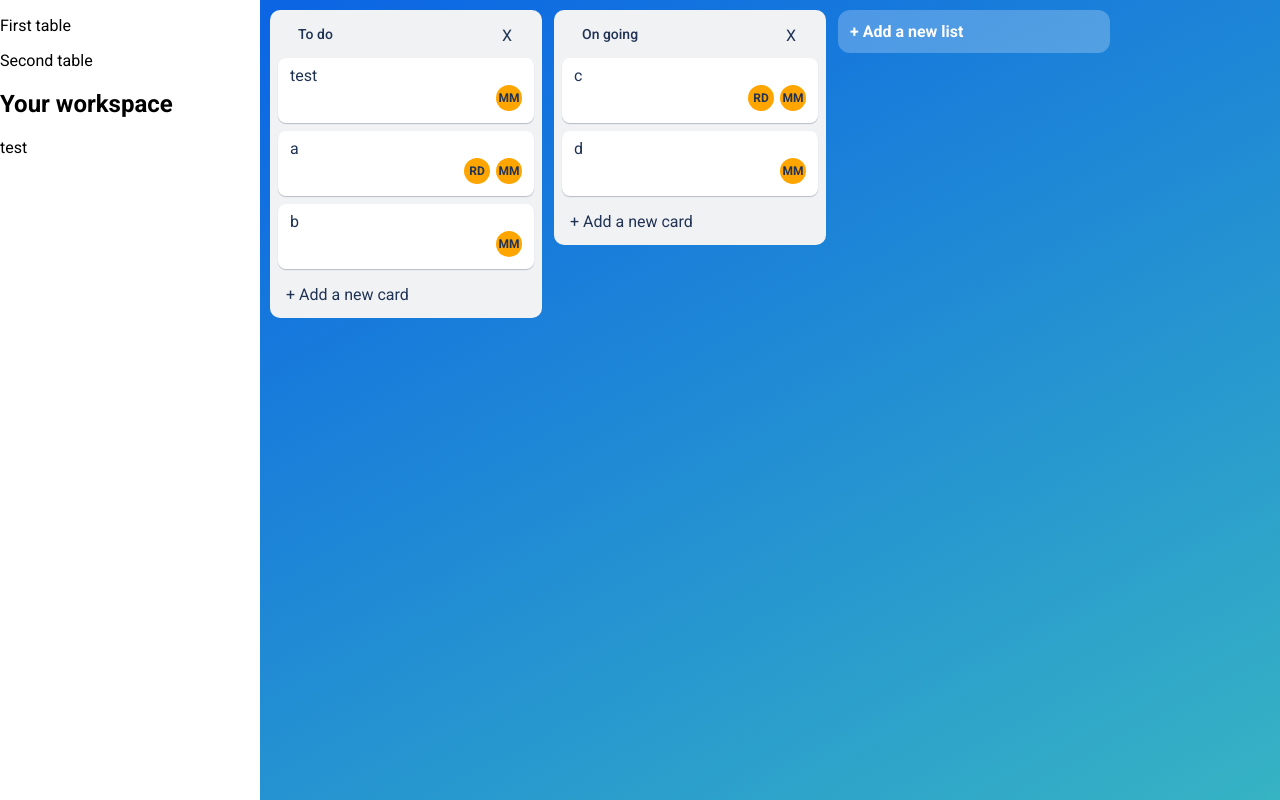
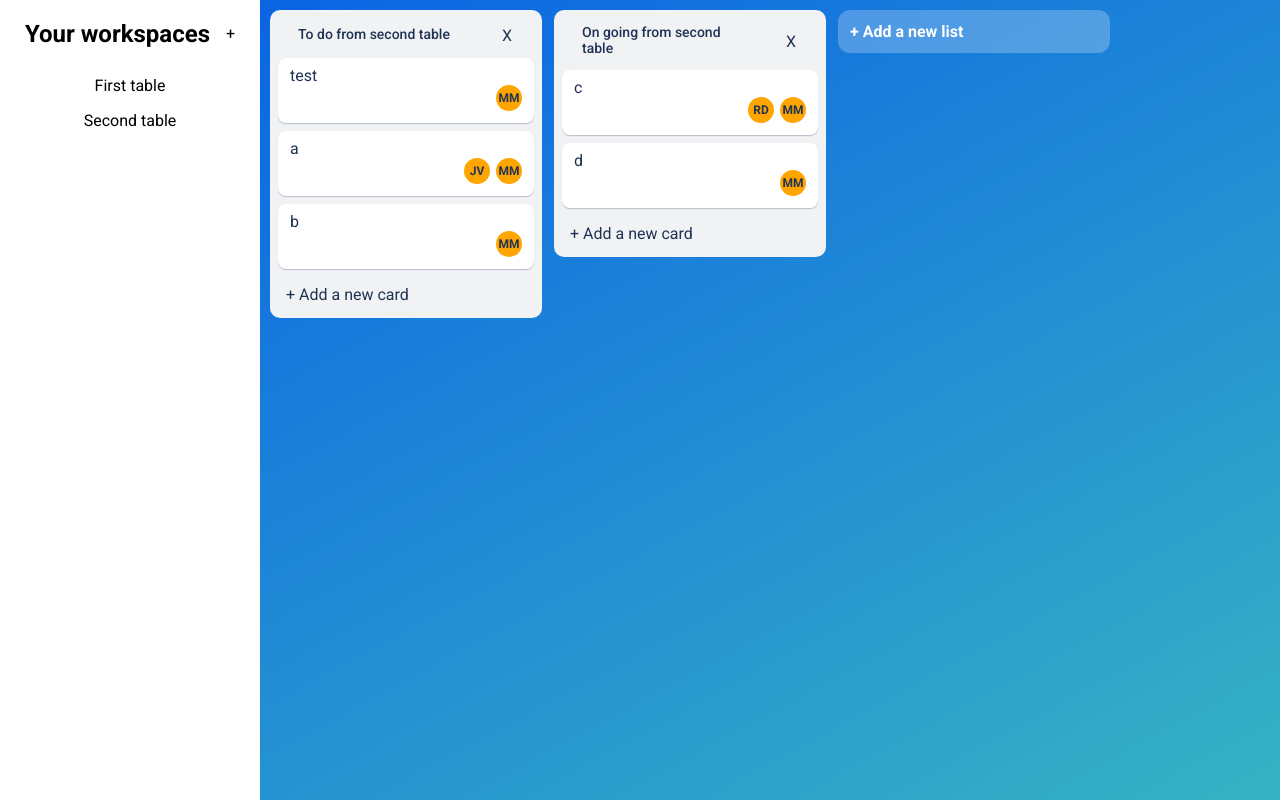
Before and after one commit to TFuZion/Trello_Clone, a Vue app in the folder TrelloClone/: page / in a window 1280 px wide. Built offline with nearby package versions, Linux system fonts and the light colour scheme; data requests are answered from the project's data file; a web font is replaced by a local one.

Commit message:
feat: start to implement table navigation from navbar

```diff
--- a/TrelloClone/src/components/NavbarComponent.vue
+++ b/TrelloClone/src/components/NavbarComponent.vue
@@ -1,22 +1,15 @@
 <script setup>
-import { onMounted, ref } from 'vue'
+import { ref } from 'vue'
 
 const props = defineProps({
     initialTables: Array
 });
 
+const emit = defineEmits(['select-table'])
+
 const tables = ref(props.initialTables)
 
-onMounted(() => {
-    console.log("initialTables value in onMounted hook");
-    console.log(props.initialTables);
-
-    console.log("tables.value in onMounted hook");
-    console.log(tables.value);
-
-})
-
-function test(){
+function test() {
     console.log("props :");
     console.log(props.initialTables);
 
@@ -31,26 +24,54 @@ function test(){
     console.log("tables.value is an array ?: ", Array.isArray(tables.value), " it is an : ", typeof tables.value);
     console.log("ref length");
     console.table(tables.value.length)
+}
 
-
+function clickOnTable(table){
+    emit('select-table', table)
 }
 
 </script>
 
 <template>
-    <h2>Your workspace</h2>
-    <button @click="test">test</button>
-    <!-- <p v-if="initialTables.length > 0">Il y a {{ initialTables.length }} element dans mon defineProps</p>
-    <p v-if="tables.length === 0">
-        Tables est vide
-    </p>
-    <p v-else>Il y a {{ tables.length }} élement dans ma ref tables</p>
-        <p v-else v-for="(table, index) in tables" :key="index">{{ table.name }}</p>
-    <button>Create table</button> -->
+    <section class="navbar">
+        <div class="header">
+            <h2>Your workspaces</h2>
+            <button>+</button>
+        </div>
+        <!-- <button @click="test" class="test-button">test</button> -->
+         <div class="table-container">
+             <button v-for="(table, index) in tables" :key="index" @click="clickOnTable(table)">{{ table.name }}</button>
+         </div>
+    </section>
 </template>
 
 <style scoped>
-    h2 {
-        /* background-color: w; */
-    }
+.navbar {
+    display: flex;
+    flex-direction: column;
+    align-items: center;
+}
+
+.header {
+    display: flex;
+    gap: 1rem;
+    margin-bottom: 0.5rem;
+}
+
+h2 {
+    /* background-color: w; */
+}
+
+.table-container {
+    display: flex;
+    flex-direction: column;
+    align-items: center;
+    gap: 1rem;
+}
+
+
+.test-button {
+    border: 2px solid black;
+    padding: 0.5rem 2rem
+}
 </style>
--- a/TrelloClone/src/components/TableComponents/TableComponent.vue
+++ b/TrelloClone/src/components/TableComponents/TableComponent.vue
@@ -1,5 +1,4 @@
 <script setup>
-import { Table } from '@/Classes/Table';
 import ListComponent from '../ListComponents/ListComponent.vue';
 import draggableComponent from 'vuedraggable';
 import {ref} from 'vue'
@@ -7,65 +6,7 @@ import { useUpdateTable } from '@/composables/tableComposables/useUpdateTable';
 import AddListComponent from '../ListComponents/AddListComponent.vue';
 
 const props = defineProps({
-  initialTable: {
-    type: Table,
-    default: {
-      // "id": 1,
-      // "name": "a",
-      // "lists": [
-      //   {
-      //     "id": 1,
-      //     "tableId": 1,
-      //     "name": "This is a default props list",
-      //     "cards": [
-      //       {
-      //         "name": "a",
-      //         "members": ["Rémi Debruyne", "Manu Max"]
-      //       },
-      //       {
-      //         "name": "b",
-      //         "members": ["Manu Max"]
-      //       }
-      //     ]
-      //   },
-      //   {
-      //     "id": 2,
-      //     "tableId": 1,
-      //     "name": "On going",
-      //     "cards": [
-      //       {
-      //         "id": 3,
-      //         "name": "c",
-      //         "members": ["Rémi Debruyne", "Manu Max"]
-      //       },
-      //       {
-      //         "id": 4,
-      //         "name": "d",
-      //         "members": ["Manu Max"]
-      //       }
-      //     ]
-      //   }
-      // ],
-      // "tags": [
-      //   {
-      //     "id": "98e8",
-      //     "color": "#4bce97",
-      //     "content": "qsdqsd"
-      //   },
-      //   {
-      //     "id": "7063",
-      //     "color": "#ffd5d2",
-      //     "content": "dqsdqs"
-      //   },
-      //   {
-      //     "id": "fe86",
-      //     "color": "#f8e6a0",
-      //     "content": "dqsdsq"
-      //   }
-      // ]
-    }
-  }
-
+  initialTable: Object
 })
 
 const table = ref(props.initialTable)
@@ -87,7 +28,7 @@ function handleAddList(newList){
   <section id="table-container">
     <draggableComponent :list="table.lists" item-key="id" group="list" tag="section" @change="handleChange" class="grid">
       <template #item="{element}">
-          <ListComponent  :initialList="element"/>
+          <ListComponent  :initial-list="element"/>
         </template>
       </draggableComponent>
       <AddListComponent @add-list="handleAddList" class="addList" />
@@ -102,7 +43,7 @@ function handleAddList(newList){
   background-size: cover;
   display: flex;
   padding: 10px;
-  gap: 12px;;
+  gap: 12px;
 }
 .grid  {
   display: flex;
--- /dev/null
+++ b/TrelloClone/src/components/TestNav.vue
@@ -0,0 +1,110 @@
+<script setup>
+  function testAlert(value) {
+    alert (value);
+  }
+</script>
+
+<template>
+    <nav>
+      <ul id="menu-accordeon">
+        <p><router-link to="./"><img id="logo" alt="logo" src="https://previews.123rf.com/images/gigisomplak/gigisomplak1711/gigisomplak171101575/90597746-ailes-pour-votre-communaut%C3%A9-logo-%C3%A0-fond-transparent-effect.jpg" /></router-link></p>
+        <br />
+        <li><RouterLink to="/projet2" title="clients" @click="testAlert('Clients !!!!!')"><span class="spanSpaceLeft"><img class="logoMenu" src="https://thumbs.dreamstime.com/b/ic%C3%B4ne-de-vecteur-menu-sur-le-fond-transparent-conception-logo-122599749.jpg" alt="Clients" /></span>Clients<span class="spanSpaceRight"></span></RouterLink></li>
+        <li><RouterLink to="/projet2" title="Menu" @click="testAlert('Menu !!!!!')"><span class="spanSpaceLeft"><img class="logoMenu" src="https://thumbs.dreamstime.com/b/ic%C3%B4ne-de-vecteur-menu-sur-le-fond-transparent-conception-logo-122599749.jpg" alt="Menu" /></span>Menu<span class="spanSpaceRight"></span></RouterLink></li>
+        <li><a href="#">Etage&nbsp&nbsp&nbsp&nbsp&nbsp &darr;</a>
+            <ul>
+              <li><RouterLink to="/projet2" title="RDC" @click="testAlert('RDC')">Rez de chaussé</RouterLink></li>
+              <li><RouterLink to="/projet2" title="1er étage" @click="testAlert('1er étage')">1er étage</RouterLink></li>
+              <li><RouterLink to="/projet2" title="2eme étage" @click="testAlert('2eme étage')">2eme étage</RouterLink></li>
+              <li><RouterLink to="/projet2" title="3eme étage" @click="testAlert('3eme étage')">3eme étage</RouterLink></li>
+            </ul>
+        </li>
+      </ul>
+    </nav>
+</template>
+
+<style>
+  #menu-accordeon {
+    padding:10px;
+    margin:0px;
+    list-style:none;
+    text-align: left;
+    width: auto;
+    color:white;
+    background-color: rgb(26, 26, 35);
+    height:100vh;
+    font-size:18px;
+  }
+  #menu-accordeon ul {
+    padding:0;
+    margin:0;
+    list-style:none;
+    text-align: center;
+  }
+  #menu-accordeon li {
+    cursor: pointer;
+    /*
+    background-color:#729EBF;
+    background-image:-webkit-linear-gradient(top, #729EBF 0%, #333A40 100%);
+    background-image: linear-gradient(to bottom, #729EBF 0%, #333A40 100%);
+    border-radius: 6px;
+    margin-bottom:2px;
+    box-shadow: 3px 3px 3px #999;
+    border:solid 1px #333A40
+    */
+  }
+  #menu-accordeon li li {
+    max-height:0;
+    overflow: hidden;
+    transition: all .5s;
+    border-radius:0;
+    background: #444;
+    box-shadow: none;
+    border:none;
+    margin:0
+  }
+  #menu-accordeon a {
+    display:block;
+    text-decoration: none;
+    color: #fff;
+    padding: 8px 0;
+    font-family: verdana;
+  }
+  #menu-accordeon ul li a, #menu-accordeon li:hover li a {
+    font-size:12px;
+  }
+
+  #menu-accordeon li:hover {
+    background: #729EBF;
+  }
+  #menu-accordeon li li:hover {
+    background: #999;
+  }
+  #menu-accordeon ul li:last-child {
+    border-radius: 0 0 6px 6px;
+    border:none;
+  }
+  #menu-accordeon li:hover li {
+    max-height: 15em;
+  }
+
+  .logoMenu{
+    width:15px;padding-right:10px;
+  }
+
+  .spanSpaceLeft{
+    padding-left:15px;
+  }
+
+  .spanSpaceRight{
+    padding-right:15px;
+  }
+
+  #logo{
+    width:100px;
+    border-radius: 6px;
+    padding-left:10px;
+    padding-right:10px;
+    /*outline-offset: 4px;*/
+  }
+</style>
--- a/TrelloClone/src/database/db.json
+++ b/TrelloClone/src/database/db.json
@@ -75,13 +75,13 @@
       ]
     },
     {
-      "id": 2,
+      "id": "2",
       "name": "Second table",
       "lists": [
         {
           "id": 1,
           "tableId": 1,
-          "name": "To do",
+          "name": "To do from second table",
           "cards": [
             {
               "id": 3,
@@ -94,7 +94,7 @@
               "id": 1,
               "name": "a",
               "members": [
-                "Rémi Debruyne",
+                "Jean Valjean",
                 "Manu Max"
               ]
             },
@@ -110,7 +110,7 @@
         {
           "id": 2,
           "tableId": 1,
-          "name": "On going",
+          "name": "On going from second table",
           "cards": [
             {
               "id": 4,
@@ -153,26 +153,26 @@
     {
       "id": "1",
       "tableId": 1,
-      "name": "To do",
+      "name": "To do from second table",
       "cards": [
+        {
+          "id": 2,
+          "name": "b",
+          "members": [
+            "Manu Max"
+          ]
+        },
         {
           "id": 1,
           "name": "a",
           "members": [
-            "Rémi Debruyne",
+            "Jean Valjean",
             "Manu Max"
           ]
         },
         {
           "id": 3,
           "name": "test",
-          "members": [
-            "Manu Max"
-          ]
-        },
-        {
-          "id": 2,
-          "name": "b",
           "members": [
             "Manu Max"
           ]
--- a/TrelloClone/src/router/router.js
+++ b/TrelloClone/src/router/router.js
@@ -8,6 +8,7 @@ import TagSelectorComponent from '@/components/TagsComponents/TagComponent.vue';
 import TagCreatorComponent from '@/components/TagsComponents/TagCreatorComponent.vue';
 import AddTable from '@/components/TableComponents/AddTable.vue';
 import FilterCard from '@/components/TableComponents/FilterCard.vue';
+import TestNav from '@/components/TestNav.vue';
 
 const router = createRouter({
   history: createWebHistory(import.meta.env.BASE_URL),
--- a/TrelloClone/src/views/HomeView.vue
+++ b/TrelloClone/src/views/HomeView.vue
@@ -1,31 +1,36 @@
 <script setup>
 import TableComponent from '@/components/TableComponents/TableComponent.vue';
 import { getTableById } from '@/composables/tableComposables/useGetTable';
-import { useTables } from '@/composables/tableComposables/useTable';
 import NavbarComponent from '@/components/NavbarComponent.vue';
 import { getTable } from '@/composables/tableComposables/getTable';
-import { onMounted } from 'vue';
+import { ref } from 'vue';
 
-// const tables = await getTable();
-const { tables } = useTables()
-const table = await getTableById(1)
+// fetch all the tables from the db
+const tables = await getTable();
 
-onMounted(() => {
-  console.log("onmounted in homeview");
-  console.log(tables.value);
+// serve as the default table to be used
+const table = await getTableById(2)
+const selectedTable = ref(table);
 
-})
+function handleSelectTable(tableToSelect){
+  console.log('tableToSelect = ');
+  console.table(tableToSelect)
+
+  selectedTable.value = tableToSelect;
+
+  console.log(selectedTable.value);
+
+}
 
 </script>
 
 <template>
   <main>
     <div>
-      <p v-for="(table, index) in tables" :key="index">{{ table.name }}</p>
-      <NavbarComponent :initialTables="tables" />
+      <NavbarComponent :initial-tables="tables" @select-table="handleSelectTable" />
     </div>
     <div id="table">
-      <TableComponent :initialTable="table" />
+      <TableComponent :initial-table="selectedTable" />
     </div>
   </main>
 </template>
@@ -42,4 +47,6 @@ main {
 #table {
   display: flex;
 }
+
+
 </style>
```
Also changed, not shown: TrelloClone/src/components/ListComponents/ListComponent.vue (+3 -5 lines).
